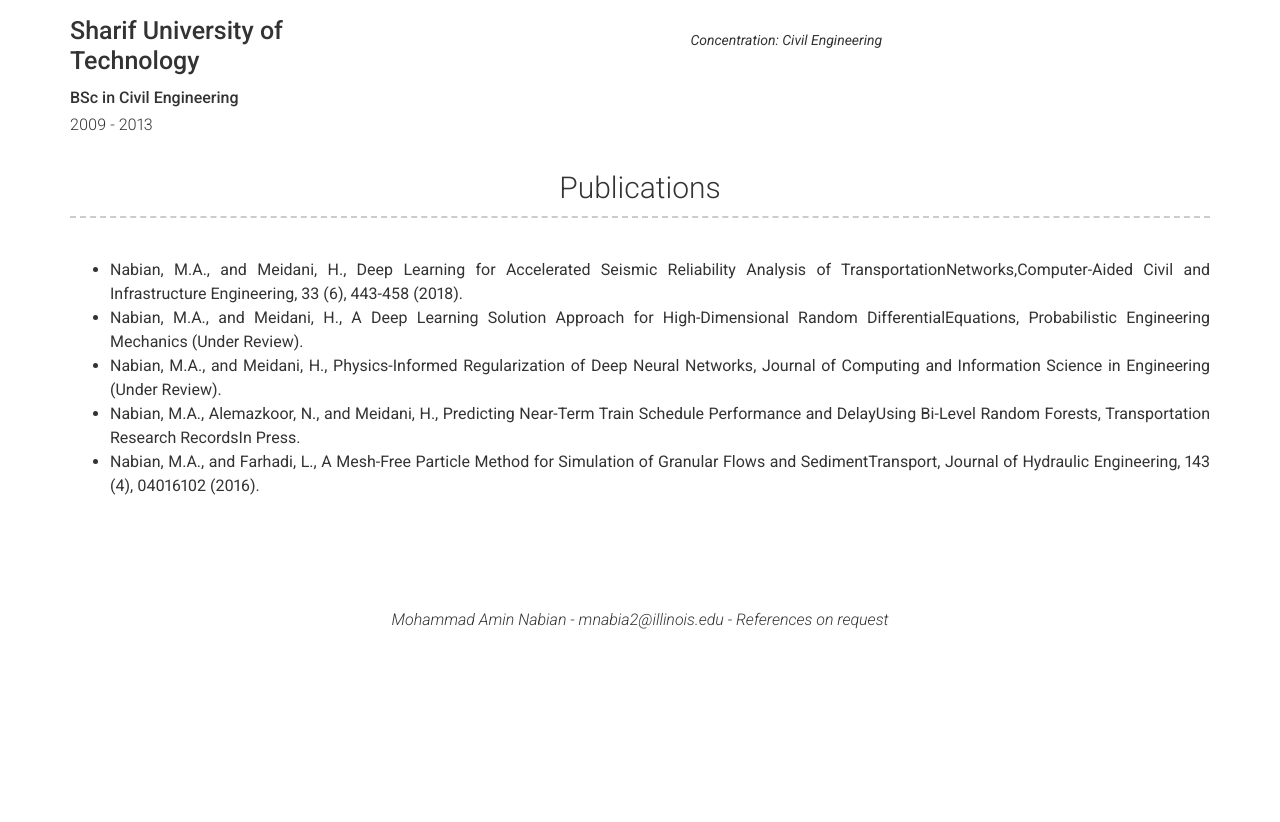
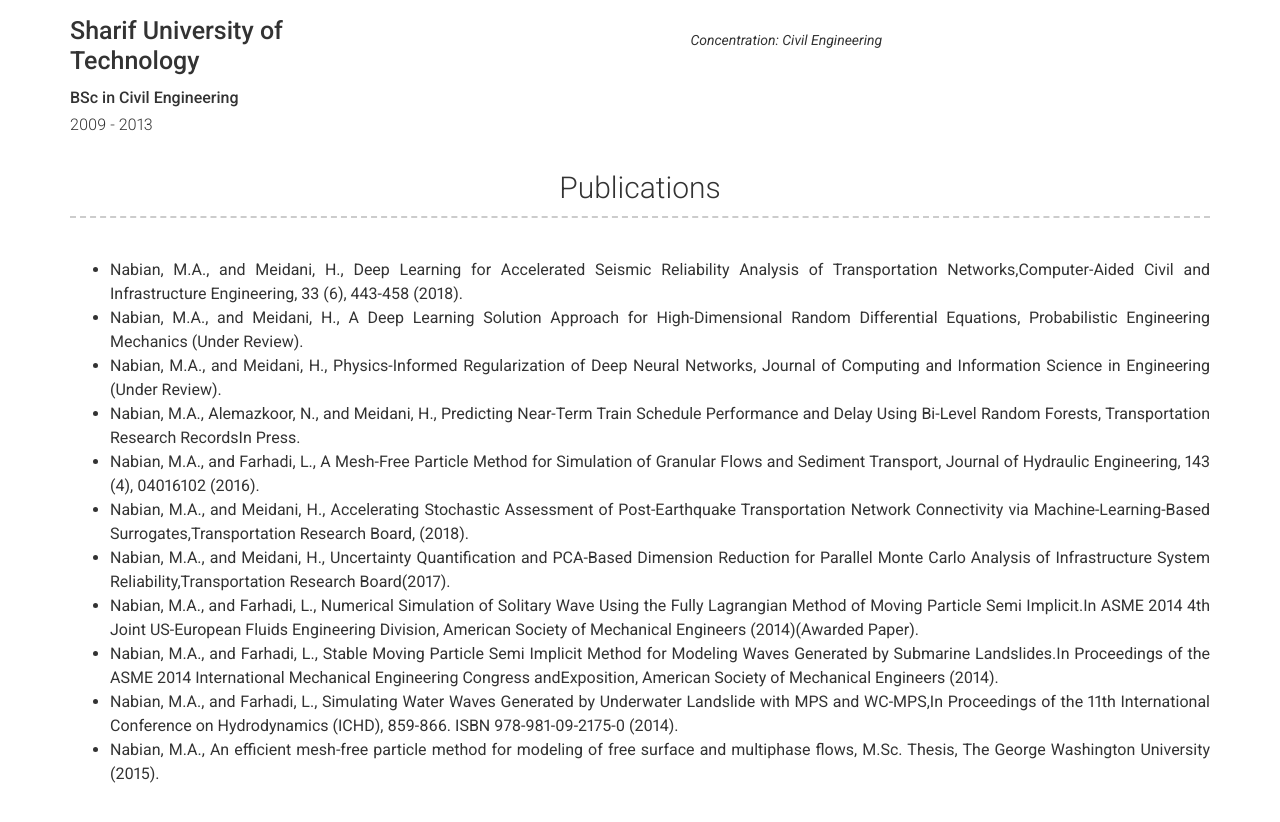
Before and after one commit to mnabian/mnabian.github.io, a Jekyll site: the page built from index.md, in a window 1280 px wide and 900 px high, scrolled down 2022 px. Shown: the top 822 px of the window. Built offline with Jekyll 4.4.1, drawn with Linux system fonts in a browser that asks for light colours; before the commit the page ends 2666 px from its top, so only the background shows below that.

Commit message:
Initial resume setup

```diff
--- a/_config.yml
+++ b/_config.yml
@@ -31,11 +31,17 @@
 # More Section
 more_title: Publications #(Use this to override about more section title)
 more_content: | # this will include new lines to allow paragraphs
-  - Nabian, M.A., and Meidani, H., Deep Learning for Accelerated Seismic Reliability Analysis of TransportationNetworks,Computer-Aided Civil and Infrastructure Engineering, 33 (6), 443-458 (2018).
-  - Nabian, M.A., and Meidani, H., A Deep Learning Solution Approach for High-Dimensional Random DifferentialEquations, Probabilistic Engineering Mechanics (Under Review).
+  - Nabian, M.A., and Meidani, H., Deep Learning for Accelerated Seismic Reliability Analysis of Transportation Networks,Computer-Aided Civil and Infrastructure Engineering, 33 (6), 443-458 (2018).
+  - Nabian, M.A., and Meidani, H., A Deep Learning Solution Approach for High-Dimensional Random Differential Equations, Probabilistic Engineering Mechanics (Under Review).
   - Nabian, M.A., and Meidani, H., Physics-Informed Regularization of Deep Neural Networks, Journal of Computing and Information Science in Engineering (Under Review).
-  - Nabian, M.A., Alemazkoor, N., and Meidani, H., Predicting Near-Term Train Schedule Performance and DelayUsing Bi-Level Random Forests, Transportation Research RecordsIn Press.
-  - Nabian, M.A., and Farhadi, L., A Mesh-Free Particle Method for Simulation of Granular Flows and SedimentTransport, Journal of Hydraulic Engineering, 143 (4), 04016102 (2016).
+  - Nabian, M.A., Alemazkoor, N., and Meidani, H., Predicting Near-Term Train Schedule Performance and Delay Using Bi-Level Random Forests, Transportation Research RecordsIn Press.
+  - Nabian, M.A., and Farhadi, L., A Mesh-Free Particle Method for Simulation of Granular Flows and Sediment Transport, Journal of Hydraulic Engineering, 143 (4), 04016102 (2016).
+  - Nabian, M.A., and Meidani, H., Accelerating Stochastic Assessment of Post-Earthquake Transportation Network Connectivity via Machine-Learning-Based Surrogates,Transportation Research Board, (2018).
+  - Nabian, M.A., and Meidani, H., Uncertainty Quantification and PCA-Based Dimension Reduction for Parallel Monte Carlo Analysis of Infrastructure System Reliability,Transportation Research Board(2017).
+  - Nabian,  M.A.,  and Farhadi,  L.,  Numerical Simulation of Solitary Wave Using the Fully Lagrangian Method of Moving Particle Semi Implicit.In ASME 2014 4th Joint US-European Fluids Engineering Division, American Society of Mechanical Engineers (2014)(Awarded Paper).
+  - Nabian, M.A., and Farhadi, L., Stable Moving Particle Semi Implicit Method for Modeling Waves Generated by Submarine Landslides.In Proceedings of the ASME 2014 International Mechanical Engineering Congress andExposition, American Society of Mechanical Engineers (2014).
+  - Nabian, M.A., and Farhadi, L., Simulating Water Waves Generated by Underwater Landslide with MPS and WC-MPS,In Proceedings of the 11th International Conference on Hydrodynamics (ICHD), 859-866.  ISBN 978-981-09-2175-0 (2014).
+  - Nabian, M.A., An efficient mesh-free particle method for modeling of free surface and multiphase flows, M.Sc. Thesis, The George Washington University (2015).
 
 # Footer
 footer_show_references: true
```
